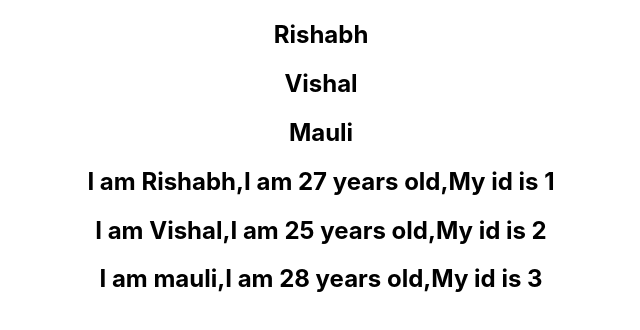
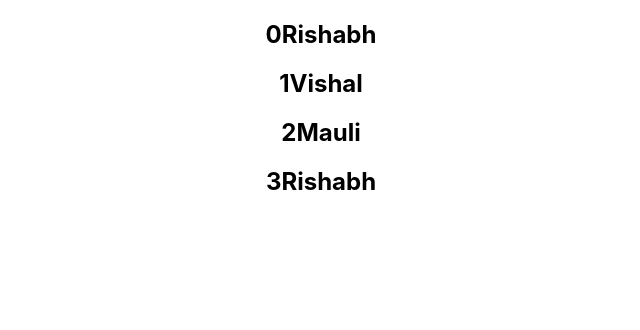
Before and after one commit to rishabhjaiswal155/React, a React (Create React App) app: page / in a window 1280 px wide. Shown: the top 330 px of the page, without its empty margins (319-959 px from the left). Built offline with nearby package versions, Linux system fonts and the light colour scheme.

Commit message:
Key as index in List Rendering

```diff
--- a/src/App.js
+++ b/src/App.js
@@ -55,7 +55,7 @@
       <ParentComponent/> */}
       {/* <ConditionalRendering/> */}
       <ListRendering/>
-      <PersonList/>
+      {/* <PersonList/> */}
       </div>
   );
 }
--- a/src/components/ListRendering.js
+++ b/src/components/ListRendering.js
@@ -1,8 +1,11 @@
 import React from 'react'
 
 function ListRendering() {
-    const names=['Rishabh','Vishal','Mauli']
-    const namesList=names.map(name => <h2>{name}</h2>)
+    const names=['Rishabh','Vishal','Mauli','Rishabh']
+    //const namesList=names.map(name => <h2>{name}</h2>)
+    // const namesList=names.map(name => <h2 key={name}>{name}</h2>)
+    const namesList=names.map((name,index) => <h2 key={index}>{index}{name}</h2>)
+
   return (
     <div>{namesList}
         {/* {
```
